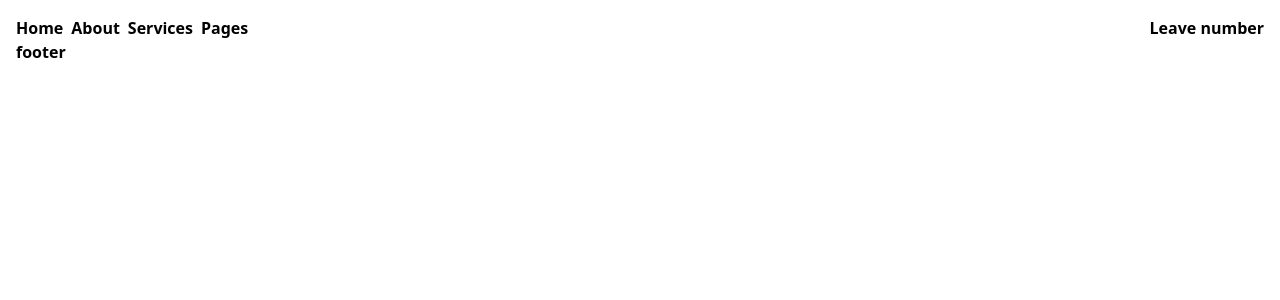
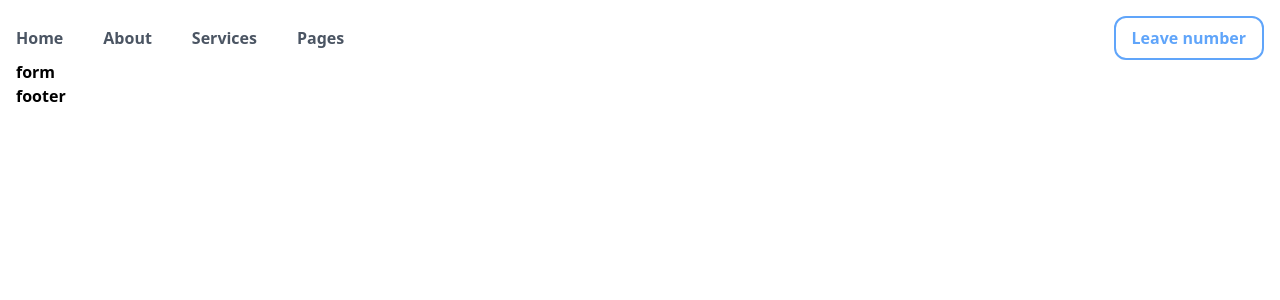
Before and after one commit to kmk00/landing-page, a React (Vite) app: page / in a window 1280 px wide. Shown: the top 300 px of the page. Built offline with nearby package versions, Linux system fonts and the light colour scheme.

Commit message:
Create Header

```diff
--- a/src/App.jsx
+++ b/src/App.jsx
@@ -1,9 +1,12 @@
 import Footer from './components/Footer';
+import Form from './components/Form';
 import Header from './components/Header';
 function App() {
   return (
     <div className="p-4">
       <Header />
+
+      <Form />
       <Footer />
     </div>
   );
--- /dev/null
+++ b/src/components/Form.jsx
@@ -0,0 +1,5 @@
+function Form() {
+  return <form>form</form>;
+}
+
+export default Form;
--- a/src/components/Header.jsx
+++ b/src/components/Header.jsx
@@ -2,9 +2,11 @@ import Navigation from './Navigation';
 
 function Header() {
   return (
-    <header className="flex gap-4 justify-between">
+    <header className="flex gap-4 justify-between items-center">
       <Navigation />
-      <button>Leave number</button>
+      <button className="text-blue-400 border border-2 border-blue-400 px-4 py-2 rounded-xl hover:scale-105">
+        Leave number
+      </button>
     </header>
   );
 }
--- a/src/components/Navigation.jsx
+++ b/src/components/Navigation.jsx
@@ -1,16 +1,16 @@
 function Navigation() {
   return (
-    <nav className="flex gap-2">
-      <a className="hover:text-blue-800 " href="#">
+    <nav className="flex gap-2 md:gap-6 xl:gap-10">
+      <a className="hover:text-blue-300 text-gray-600" href="#">
         Home
       </a>
-      <a className="hover:text-blue-800 " href="#">
+      <a className="hover:text-blue-300 text-gray-600" href="#">
         About
       </a>
-      <a className="hover:text-blue-800 " href="#">
+      <a className="hover:text-blue-300 text-gray-600" href="#">
         Services
       </a>
-      <a className="hover:text-blue-800 " href="#">
+      <a className="hover:text-blue-300 text-gray-600" href="#">
         Pages
       </a>
     </nav>
```
